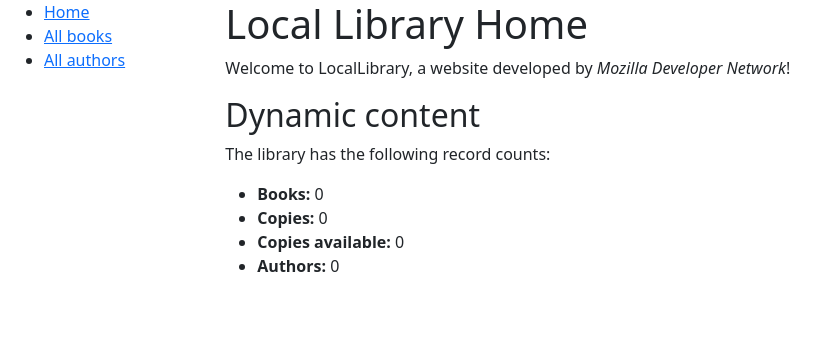
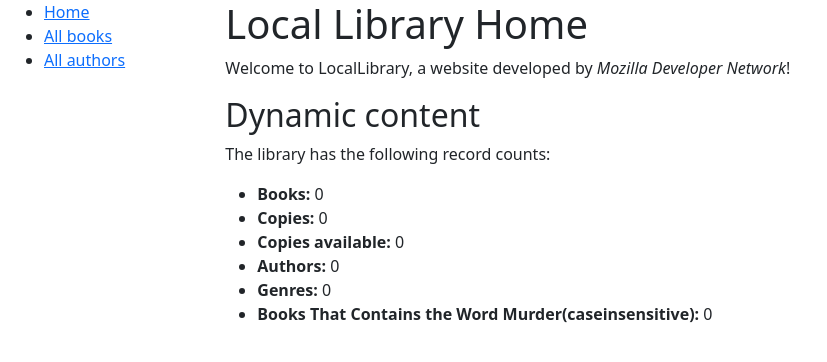
Before and after one commit to DeepankumarTpDev/django_local_library, a Django app: page /catalog/ in a window 1280 px wide. Shown: the top 362 px of the page, without its empty margins (0-827 px from the left). Run offline with Django 4.2, Linux system fonts and the light colour scheme; data that the repository does not hold is empty.

Commit message:
Complete Challenge in  HomePage

```diff
--- a/locallibrary/catalog/templates/index.html
+++ b/locallibrary/catalog/templates/index.html
@@ -1,4 +1,8 @@
 {% extends "base_generic.html" %}
+
+{% block title %}
+    <title>Local Library Online</title>
+{% endblock %}
 
 {% block content %}
   <h1>Local Library Home</h1>
@@ -13,5 +17,7 @@
     <li><strong>Copies:</strong> {{ num_instances }}</li>
     <li><strong>Copies available:</strong> {{ num_instances_available }}</li>
     <li><strong>Authors:</strong> {{ num_authors }}</li>
+    <li><strong>Genres:</strong> {{ num_genres }}</li>
+    <li><strong>Books That Contains the Word Murder(caseinsensitive):</strong> {{ num_BooksContains_Murder }}</li>
   </ul>
 {% endblock %}
--- a/locallibrary/catalog/views.py
+++ b/locallibrary/catalog/views.py
@@ -1,10 +1,13 @@
 from django.shortcuts import render
-from .models import Book,BookInstance,Author
+from .models import Book,BookInstance,Author,Genre
 # Create your views here.
 def index(request):
     num_books = Book.objects.all().count()
     num_instances = BookInstance.objects.all().count()
     num_authors = Author.objects.all().count()
+    num_genres = Genre.objects.all().count()
+
+    num_BooksContains_Murder = Book.objects.filter(title__icontains = 'murder').count()
 
     num_instances_available = BookInstance.objects.filter(status__exact='a').count()
     context = {
@@ -12,5 +15,7 @@ def index(request):
         'num_instances': num_instances,
         'num_instances_available': num_instances_available,
         'num_authors': num_authors,
+        'num_genres' : num_genres,
+        'num_BooksContains_Murder' : num_BooksContains_Murder
     }
     return render(request, 'index.html', context = context)
```
